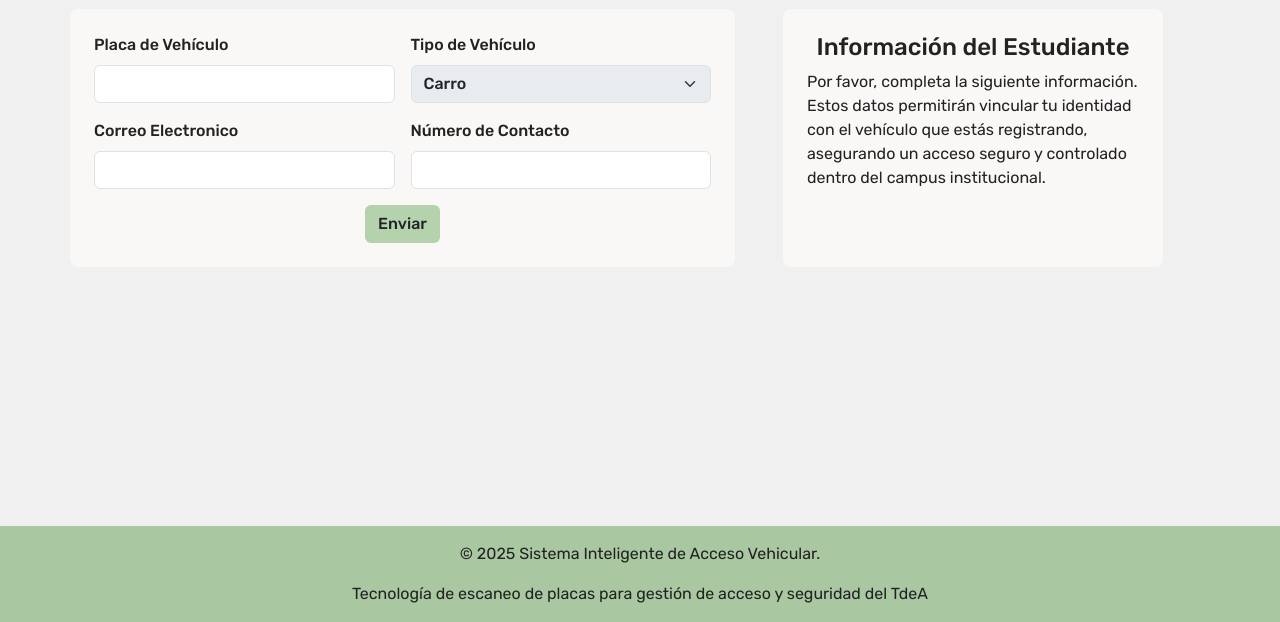
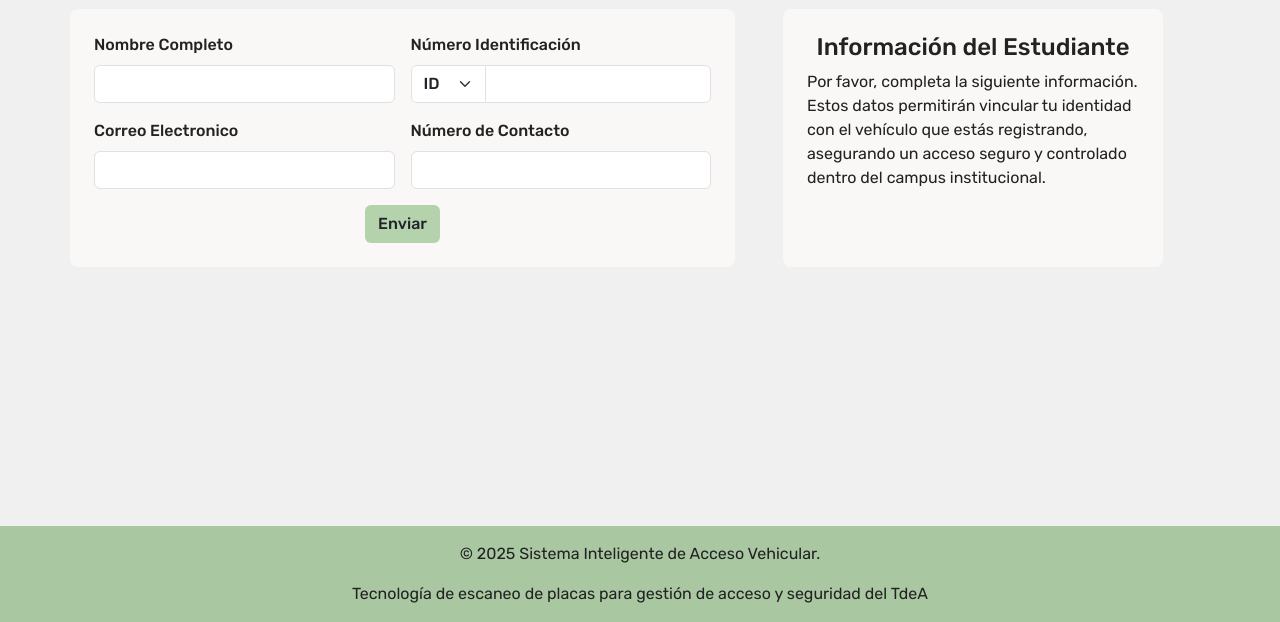
Before and after one commit to Lu56-prog/SISTEMA-CAMARAS-VEHICULOS, a plain HTML site: page index.html in a window 1280 px wide. Shown: the part 178-800 px from the top of the page. Drawn offline with nearby package versions, Linux system fonts and the light colour scheme.

Commit message:
Guardando index

```diff
--- a/index.html
+++ b/index.html
@@ -26,16 +26,20 @@
         <div class="cajonRegistro col-md-7 me-5 p-4 rounded-3">
             <form action="registroPlaca.html" class="row g-3">
                 <div class="col-md-6">
-                  <label class="form-label">Placa de Vehículo</label>
-                  <input type="text" class="form-control" id="placaVehiculo">
+                  <label class="form-label">Nombre Completo</label>
+                  <input type="text" class="form-control" id="nombreCompleto">
                 </div>
                 <div class="col-md-6">
-                  <label class="form-label">Tipo de Vehículo</label>
-                  <select class="form-select" id="tipoVehiculo>
-                    <option class="opcion" selected disabled value="">Elegir</option>
-                    <option class="opcion" value="carroVehiculo">Carro</option>
-                    <option class="opcion" value="motoVehiculo">Moto</option>
-                </select>
+                  <label class="form-label">Número Identificación</label>
+                  <div class="input-group select-document">
+                    <select class="form-select" id="tipoIdentificacion">
+                        <option class="opcion" selected disabled value="">ID</option>
+                        <option class="opcion" value="cedula">C.C</option>
+                        <option class="opcion" value="tarjeta-identidad">T.I</option>
+                        <option class="opcion" value="cedula-extranjero">C.E</option>
+                    </select>
+                    <input type="number" class="form-control" id="numeroIdentificacion">
+                </div>
                 </div>
                 <div class="col-md-6">
                   <label  class="form-label">Correo Electronico</label>
```
